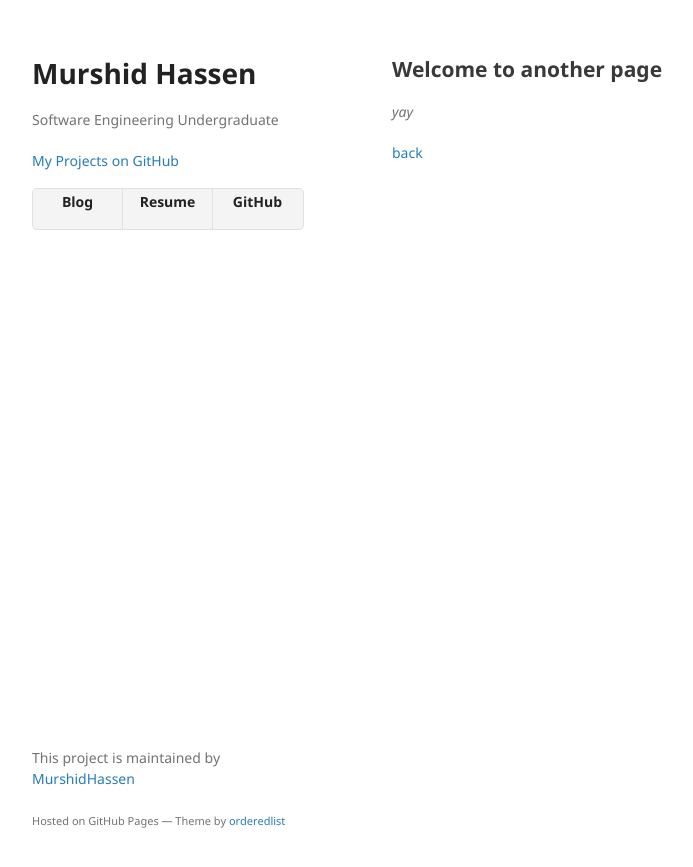
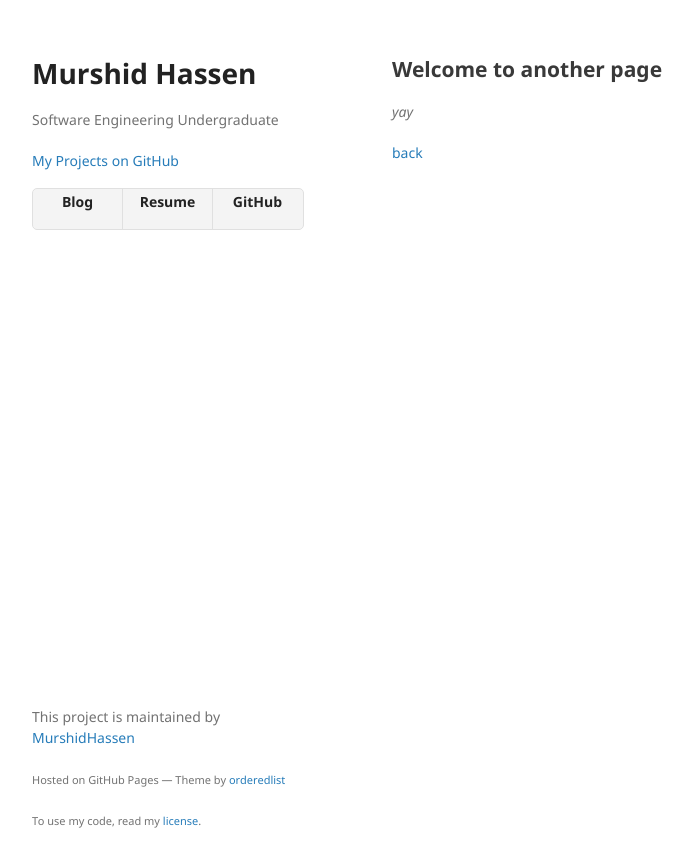
Before and after one commit to MurshidHassen/murshidhassen, a Jekyll site: the page built from another-page.md, in a window 1280 px wide. Shown: the top 867 px of the page, without its empty margins (178-871 px from the left). Built offline with Jekyll 4.4.1, drawn with Linux system fonts in a browser that asks for light colours; our own code applies the rules of GitHub Pages for plain Markdown files.

Commit message:
added the resume folder

```diff
--- a/_layouts/default.html
+++ b/_layouts/default.html
@@ -45,6 +45,7 @@
         <p>This project is maintained by <a href="{{ site.github.owner_url }}">{{ site.github.owner_name }}</a></p>
         {% endif %}
         <p><small>Hosted on GitHub Pages &mdash; Theme by <a href="https://github.com/orderedlist">orderedlist</a></small></p>
+        <p><small>To use my code, read my <a href="/license">license</a>.</small></p>
       </footer>
     </div>
     <script src="{{ '/assets/js/scale.fix.js' | relative_url }}"></script>
```
Also changed, not shown: resume/index.md (added).
